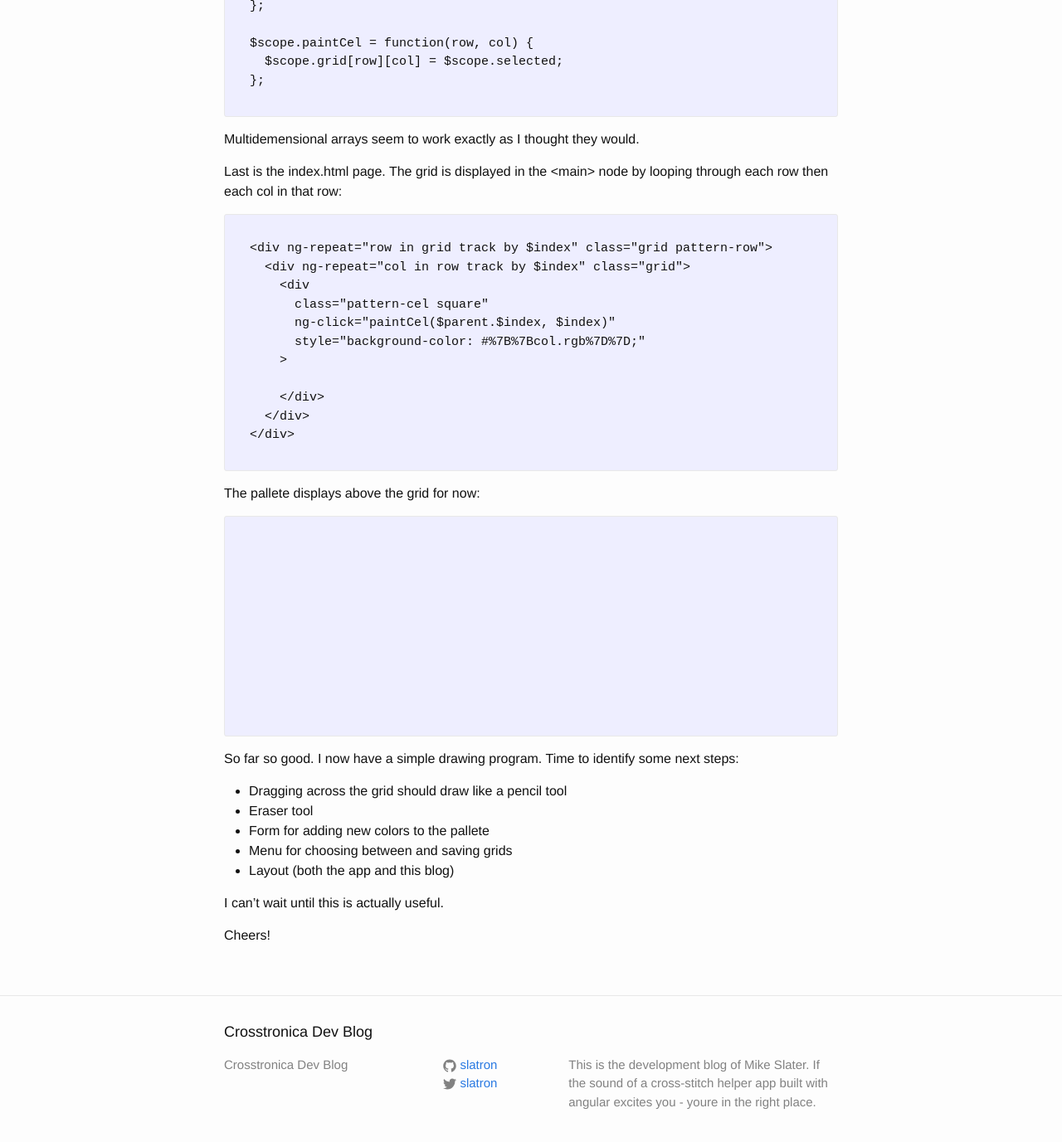
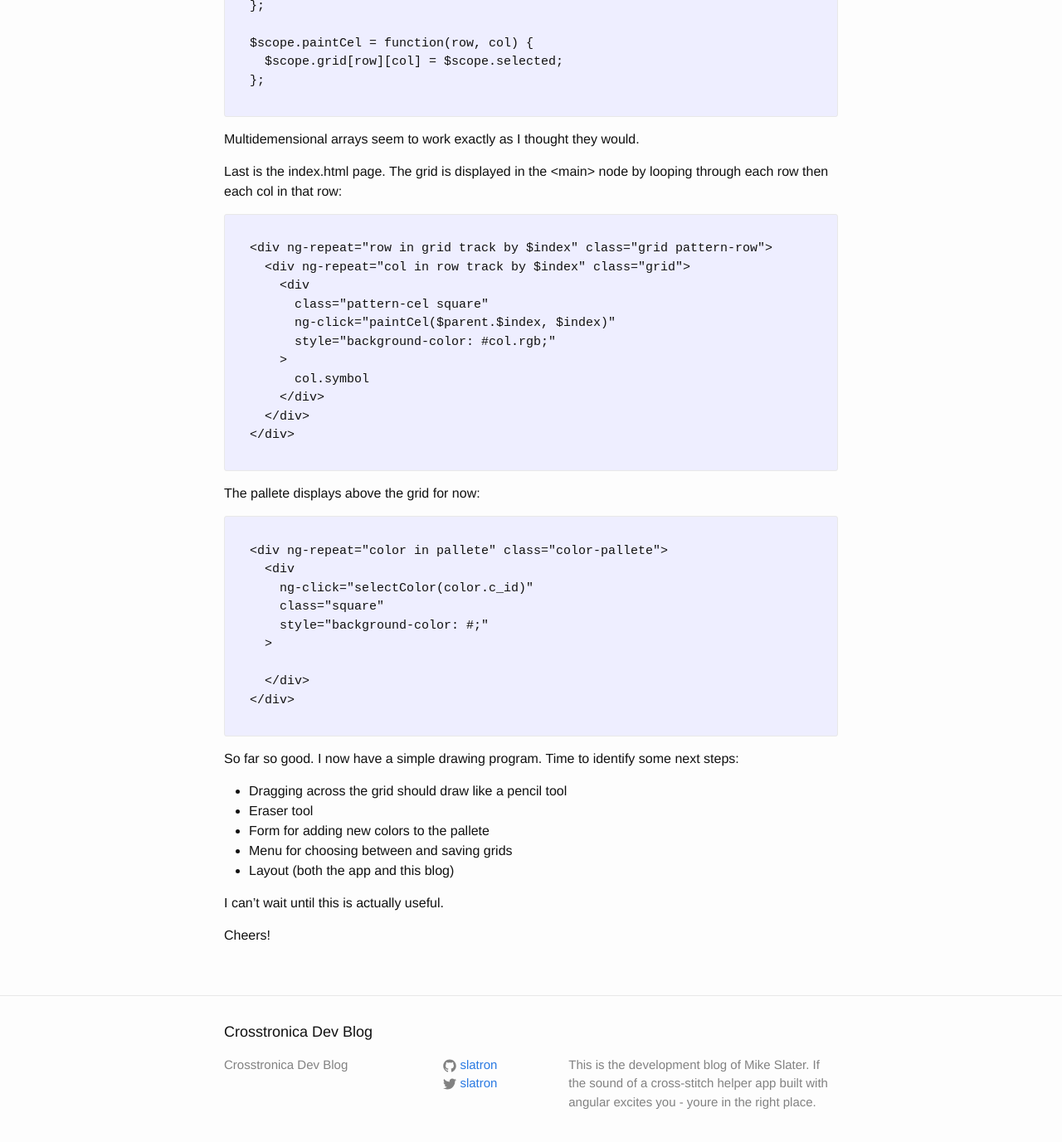
Before and after one commit to slatron/slatron.github.io, a Jekyll site: the page built from _posts/2014-10-13-angular-app-structure.markdown, in a window 1280 px wide and 1400 px high, scrolled down 1843 px. Shown: the top 1377 px of the window at 83% size. Built offline with Jekyll 4.4.1, drawn with Linux system fonts in a browser that asks for light colours.

Commit message:
just push it

```diff
--- a/_posts/2014-10-13-angular-app-structure.markdown
+++ b/_posts/2014-10-13-angular-app-structure.markdown
@@ -92,9 +92,9 @@ Last is the index.html page. The grid is displayed in the &lt;main&gt; node by l
       &lt;div
         class=&quot;pattern-cel square&quot;
         ng-click=&quot;paintCel($parent.$index, $index)&quot;
-        style=&quot;background-color: #%7B%7Bcol.rgb%7D%7D;&quot;
+        style=&quot;background-color: #col.rgb;&quot;
       &gt;
-        {{col.symbol}}
+        col.symbol
       &lt;/div&gt;
     &lt;/div&gt;
   &lt;/div&gt;
@@ -105,15 +105,15 @@ The pallete displays above the grid for now:
 
 <pre>
 
-  <div ng-repeat="color in pallete" class="color-pallete">
-    <div
-      ng-click="selectColor(color.c_id)"
-      class="square"
-      style="background-color: #{{color.rgb}};"
-    >
+  &lt;div ng-repeat=&quot;color in pallete&quot; class=&quot;color-pallete&quot;&gt;
+    &lt;div
+      ng-click=&quot;selectColor(color.c_id)&quot;
+      class=&quot;square&quot;
+      style=&quot;background-color: #{{color.rgb}};&quot;
+    &gt;
       {{color.symbol}}
-    </div>
-  </div>
+    &lt;/div&gt;
+  &lt;/div&gt;
 
 </pre>
 
```
